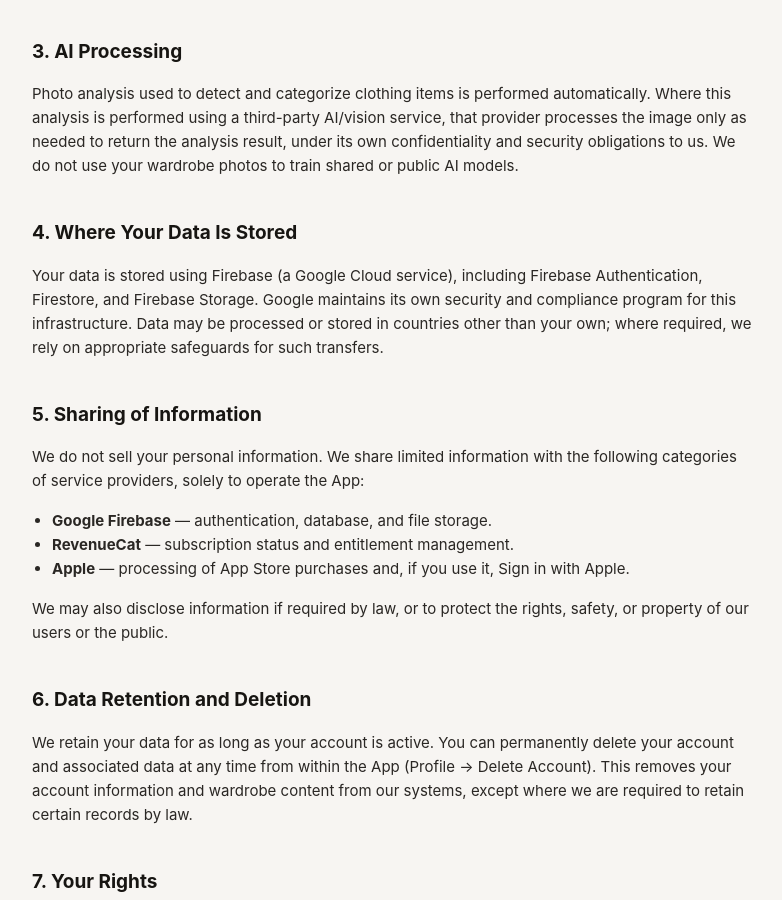
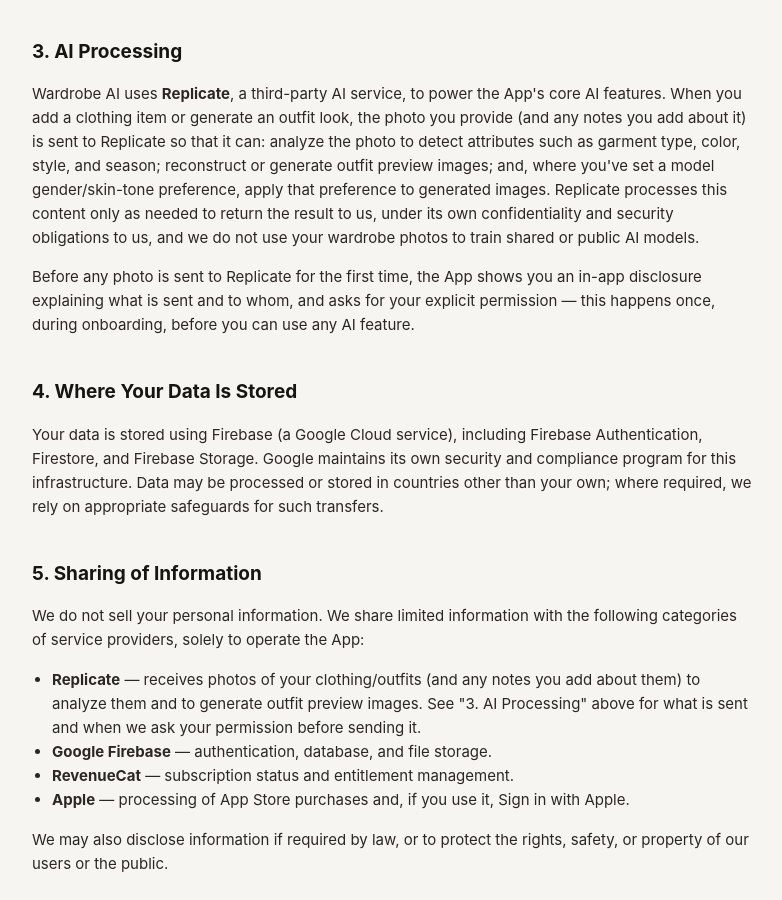
Before and after one commit to badre-eddine127/wardrobe-ai-legal, a plain HTML site: page privacy.html in a window 1280 px wide. Shown: the part 1096-1996 px from the top of the page, without its empty margins (248-1030 px from the left). Drawn offline with Linux system fonts and the light colour scheme.

Commit message:
Revise privacy policy and AI processing details
Updated the privacy policy to reflect the new last updated date and added details about the use of the Replicate AI service for photo analysis.

```diff
--- a/privacy.html
+++ b/privacy.html
@@ -31,7 +31,7 @@
 <div class="wrap">
   <div class="brand">Wardrobe <span class="accent">AI</span></div>
   <h1>Privacy Policy</h1>
-  <div class="updated">Last updated: September 13, 2026</div>
+  <div class="updated">Last updated: September 29, 2026</div>
 
   <div class="disclaimer">
     This document is a general template and does not constitute legal advice. It has not been reviewed by a lawyer. Please have it reviewed by a qualified professional — and adjusted to reflect your actual data practices — before relying on it for a commercial launch.
@@ -60,7 +60,8 @@
   </ul>
 
   <h2>3. AI Processing</h2>
-  <p>Photo analysis used to detect and categorize clothing items is performed automatically. Where this analysis is performed using a third-party AI/vision service, that provider processes the image only as needed to return the analysis result, under its own confidentiality and security obligations to us. We do not use your wardrobe photos to train shared or public AI models.</p>
+  <p>Wardrobe AI uses <strong>Replicate</strong>, a third-party AI service, to power the App's core AI features. When you add a clothing item or generate an outfit look, the photo you provide (and any notes you add about it) is sent to Replicate so that it can: analyze the photo to detect attributes such as garment type, color, style, and season; reconstruct or generate outfit preview images; and, where you've set a model gender/skin-tone preference, apply that preference to generated images. Replicate processes this content only as needed to return the result to us, under its own confidentiality and security obligations to us, and we do not use your wardrobe photos to train shared or public AI models.</p>
+  <p>Before any photo is sent to Replicate for the first time, the App shows you an in-app disclosure explaining what is sent and to whom, and asks for your explicit permission — this happens once, during onboarding, before you can use any AI feature.</p>
 
   <h2>4. Where Your Data Is Stored</h2>
   <p>Your data is stored using Firebase (a Google Cloud service), including Firebase Authentication, Firestore, and Firebase Storage. Google maintains its own security and compliance program for this infrastructure. Data may be processed or stored in countries other than your own; where required, we rely on appropriate safeguards for such transfers.</p>
@@ -68,6 +69,7 @@
   <h2>5. Sharing of Information</h2>
   <p>We do not sell your personal information. We share limited information with the following categories of service providers, solely to operate the App:</p>
   <ul>
+    <li><strong>Replicate</strong> — receives photos of your clothing/outfits (and any notes you add about them) to analyze them and to generate outfit preview images. See "3. AI Processing" above for what is sent and when we ask your permission before sending it.</li>
     <li><strong>Google Firebase</strong> — authentication, database, and file storage.</li>
     <li><strong>RevenueCat</strong> — subscription status and entitlement management.</li>
     <li><strong>Apple</strong> — processing of App Store purchases and, if you use it, Sign in with Apple.</li>
```
